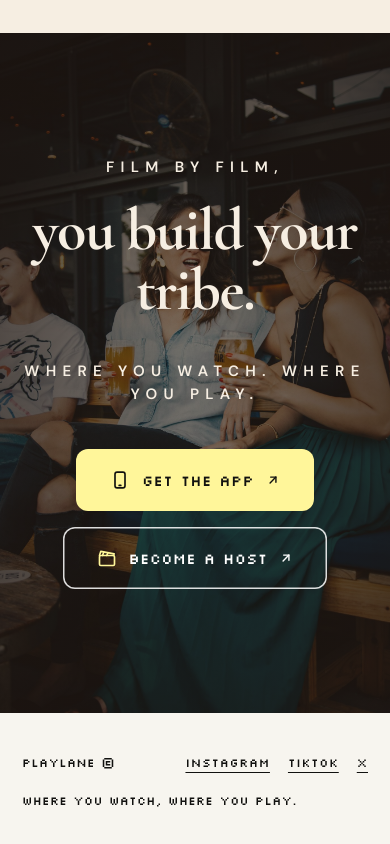
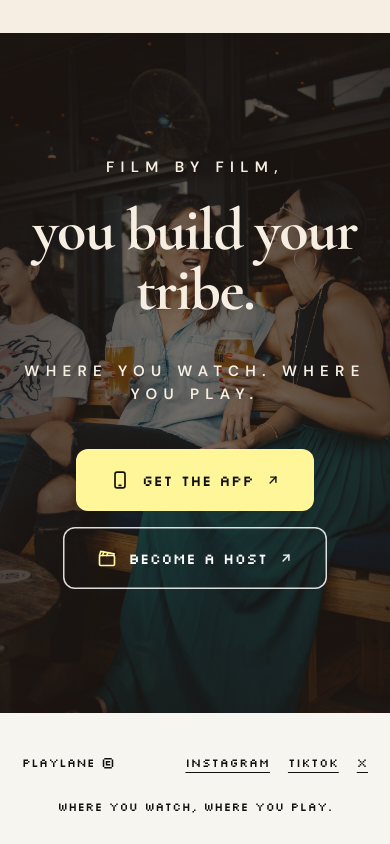
Before and after one commit to Playlane/landing, a plain HTML site: page index.html in a window 390 px wide. Shown: the part 3380-4224 px from the top of the page. Drawn offline with nearby package versions, Linux system fonts and the light colour scheme.

Commit message:
Phones: centre the footer tagline
Co-Authored-By: Claude Opus 5.5 <noreply@anthropic.com>
Claude-Session: https://claude.ai/code/session_0199bZfC3yT7RhMr9uCPB1kE

```diff
--- a/index.html
+++ b/index.html
@@ -792,7 +792,7 @@ em, i, .st-page *, .modal-card * { font-style: normal !important; }
 @media(max-width:800px){
   footer.st-footer{display:grid;grid-template-columns:1fr auto;align-items:center;gap:6px 16px}
   .st-social{gap:18px}
-  .st-foot-tag{grid-column:1 / -1}
+  .st-foot-tag{grid-column:1 / -1;justify-self:center;text-align:center;margin-top:6px}
 }
 .modal-tag{margin:-18px 0 28px;font-family:'Silkscreen',monospace;font-size:14px;letter-spacing:.04em;color:var(--ink)}
 .ea-title{font-family:'Silkscreen',monospace;font-weight:400;font-size:26px;line-height:1.2;color:var(--ink);padding-right:44px;margin-bottom:14px}
```
Also changed, not shown: discover.html (+1 -1 lines).
